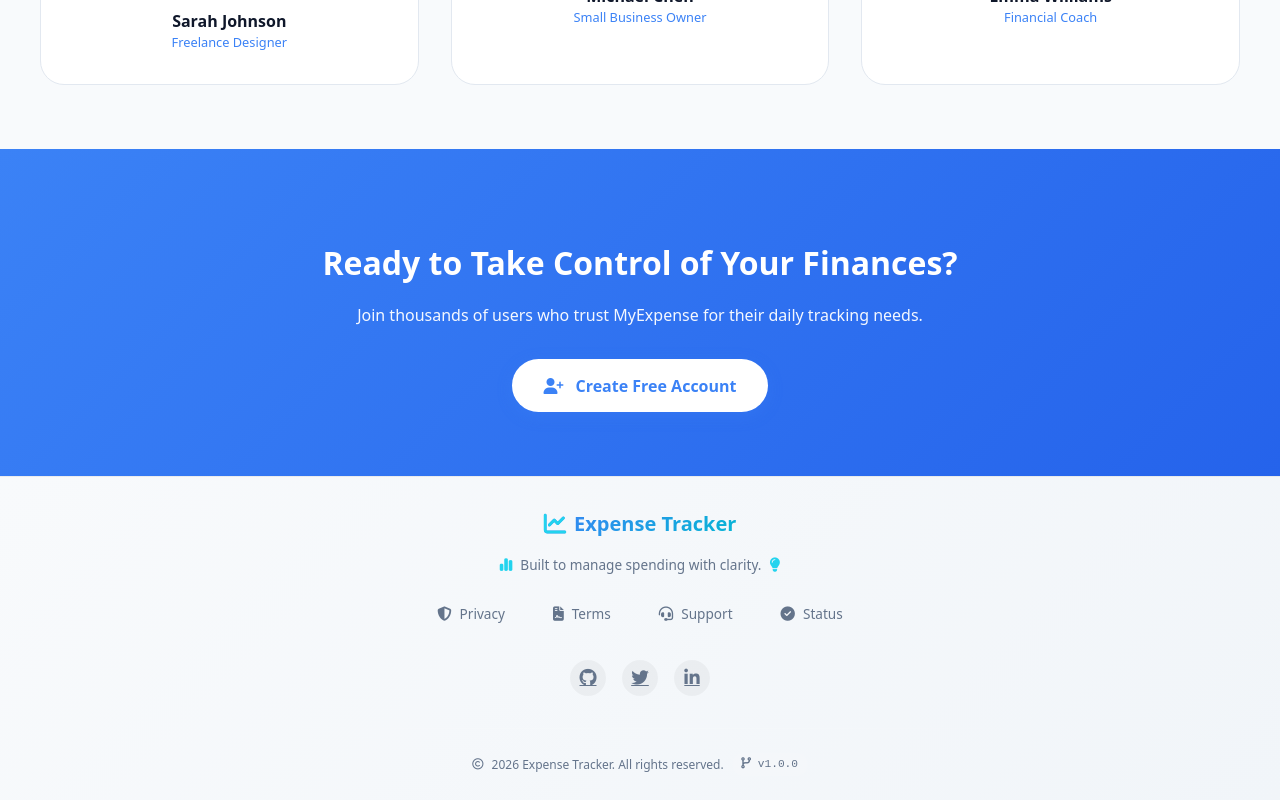
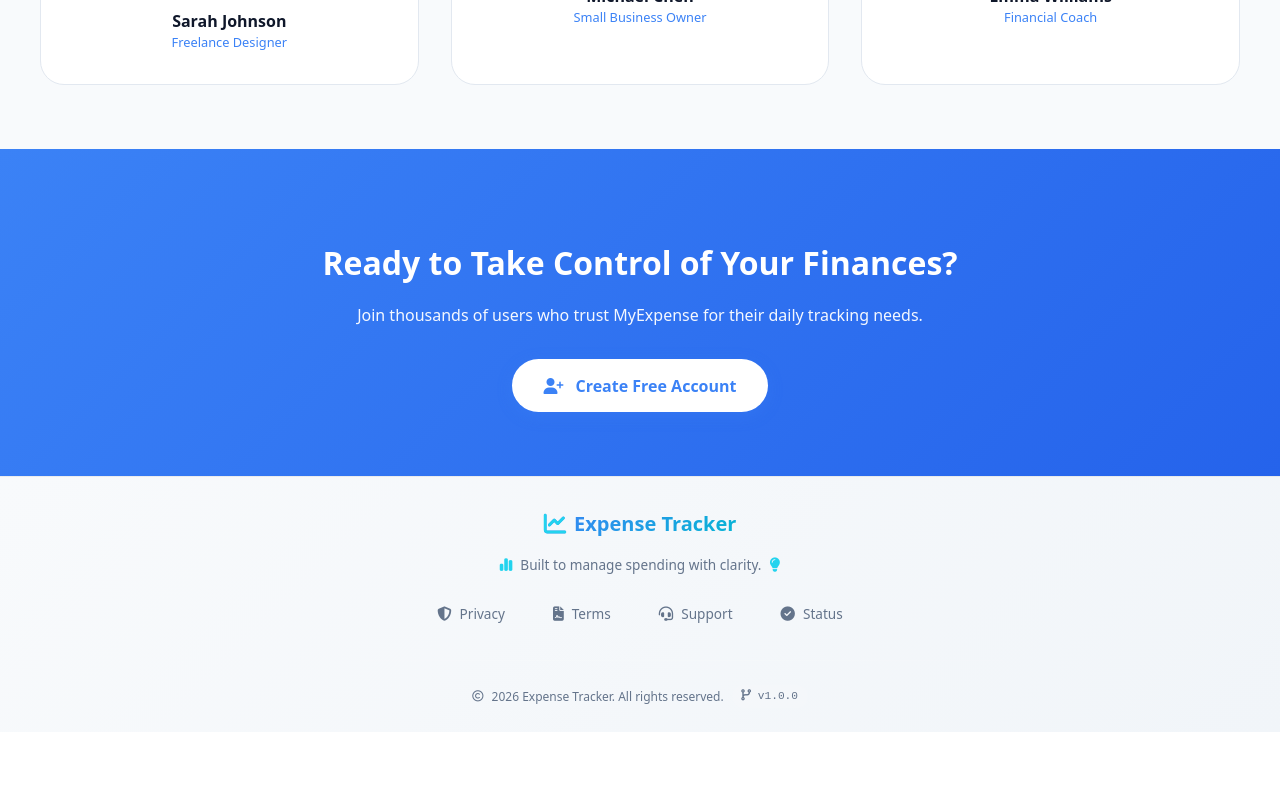
Before and after one commit to Sajee119/syntecxhub-expense-tracker-app, a React (Vite) app in the folder frontend/: page / in a window 1280 px wide. Shown: the part 2249-3049 px from the top of the page. After the commit the page ends 2981 px from the top, so only its background shows below. Built offline with nearby package versions, Linux system fonts and the light colour scheme; no server answers.

Commit message:
refactor: remove social media links from Footer component and clean up CSS

```diff
--- a/frontend/src/components/Footer/Footer.css
+++ b/frontend/src/components/Footer/Footer.css
@@ -1,4 +1,3 @@
-/* Footer.css */
 .main-footer {
   background: linear-gradient(135deg, #0f172a 0%, #1e293b 100%);
   color: #cbd5e1;
@@ -17,7 +16,6 @@
   gap: 1rem;
 }
 
-/* Brand section */
 .footer-brand {
   display: flex;
   align-items: center;
@@ -32,12 +30,11 @@
 
 .footer-brand i {
   background: none;
-  -webkit-background-clip: unset;
+  --webkit-background-clip: unset;
   color: #22d3ee;
   font-size: 1.4rem;
 }
 
-/* Tagline */
 .footer-tagline {
   display: flex;
   align-items: center;
@@ -84,32 +81,6 @@
 
 .footer-links a:hover i {
   transform: translateY(-2px);
-}
-
-/* Social icons */
-.footer-social {
-  display: flex;
-  gap: 1rem;
-  margin: 0.5rem 0;
-}
-
-.footer-social a {
-  display: inline-flex;
-  align-items: center;
-  justify-content: center;
-  width: 36px;
-  height: 36px;
-  border-radius: 50%;
-  background: rgba(255, 255, 255, 0.05);
-  color: #94a3b8;
-  transition: all 0.2s ease;
-  font-size: 1.1rem;
-}
-
-.footer-social a:hover {
-  background: #3b82f6;
-  color: white;
-  transform: translateY(-3px);
 }
 
 /* Divider */
@@ -238,8 +209,4 @@
   .footer-links a:hover i {
     transform: none;
   }
-
-  .footer-social a:hover {
-    transform: none;
-  }
 }
--- a/frontend/src/components/Footer/Footer.jsx
+++ b/frontend/src/components/Footer/Footer.jsx
@@ -37,18 +37,6 @@ const Footer = () => {
           </Link>
         </div>
 
-        <div className="footer-social">
-          <a href="https://github.com/expensetracker" target="_blank" rel="noopener noreferrer" aria-label="GitHub">
-            <i className="fa-brands fa-github" aria-hidden="true" />
-          </a>
-          <a href="https://twitter.com/expensetracker" target="_blank" rel="noopener noreferrer" aria-label="Twitter">
-            <i className="fa-brands fa-twitter" aria-hidden="true" />
-          </a>
-          <a href="https://linkedin.com/company/expensetracker" target="_blank" rel="noopener noreferrer" aria-label="LinkedIn">
-            <i className="fa-brands fa-linkedin-in" aria-hidden="true" />
-          </a>
-        </div>
-
         <div className="footer-divider" />
 
         <div className="footer-copyright">
```
